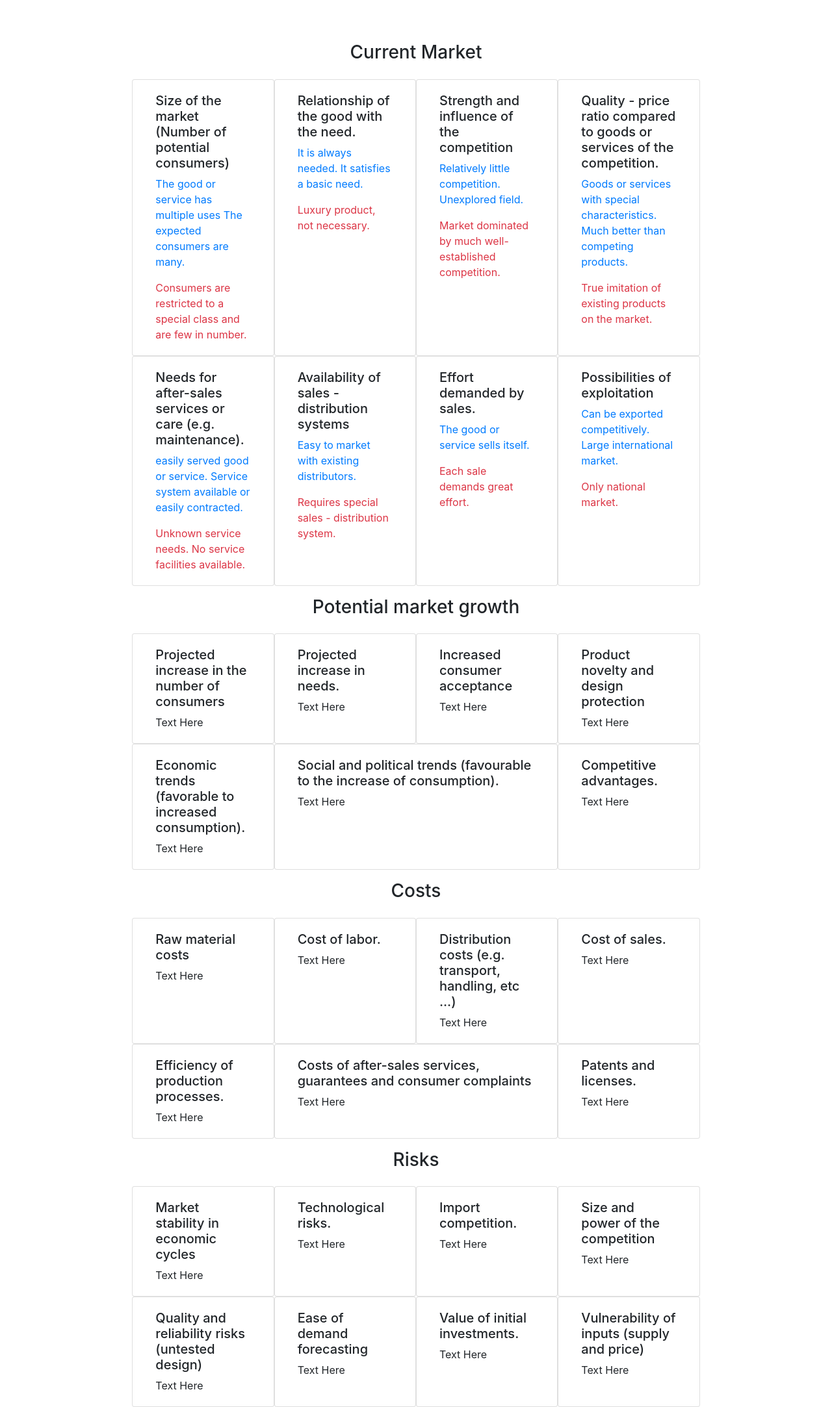
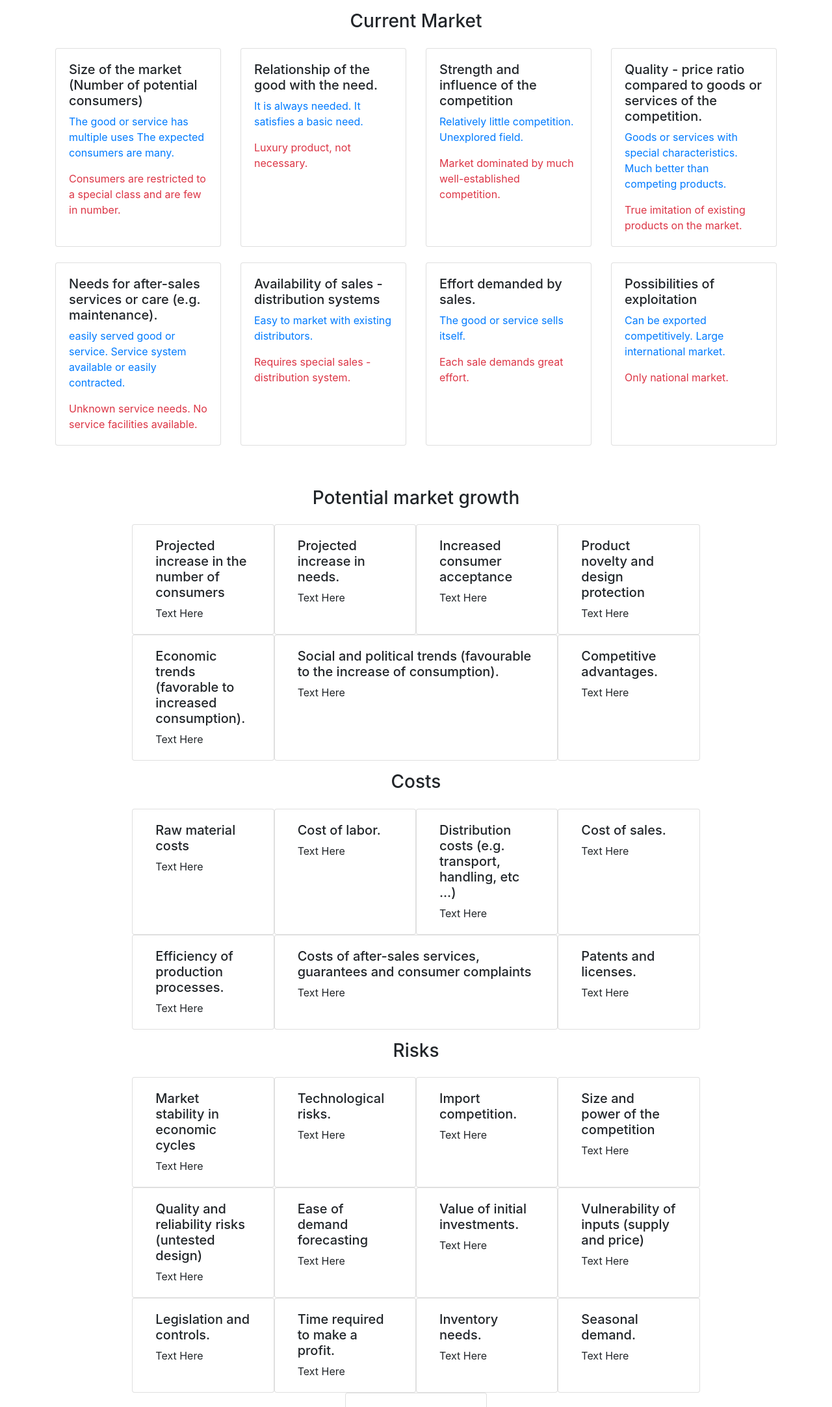
Before and after one commit to Andres6936/Vrosky, a PHP site: page /html/Questions.php in a window 1280 px wide. Shown: the part 56-2222 px from the top of the page at 65% size. Run offline with PHP 8.4, Linux system fonts and the light colour scheme.

Commit message:
Use of card-deck instead of divs

```diff
--- a/html/Questions.php
+++ b/html/Questions.php
@@ -32,22 +32,24 @@ $var = new Template();
 $var->showNavigation($links);
 ?>
 
-<section class="row pt-sm-5">
+<div class="container">
 
+    <div class="card-deck">
         <!-- First Header -->
         <div class="col-12 mx-auto w-75 h-100 p-3">
             <h3 class="h3 text-center">Current Market</h3>
         </div>
 
-    <div class="card col-sm-2 offset-sm-2">
+        <div class="card">
             <div class="card-body">
                 <h5 class="card-tittle">Size of the market (Number of potential consumers)</h5>
-            <p class="card-text text-primary">The good or service has multiple uses The expected consumers are many.</p>
+                <p class="card-text text-primary">The good or service has multiple uses The expected consumers are
+                    many.</p>
                 <p class="card-text text-danger">Consumers are restricted to a special class and are few in number.</p>
             </div>
         </div>
 
-    <div class="card col-sm-2">
+        <div class="card">
             <div class="card-body">
                 <h5 class="card-tittle">Relationship of the good with the need.</h5>
                 <p class="card-text text-primary">It is always needed. It satisfies a basic need.</p>
@@ -55,7 +57,7 @@ $var->showNavigation($links);
             </div>
         </div>
 
-    <div class="card col-sm-2">
+        <div class="card">
             <div class="card-body">
                 <h5 class="card-tittle">Strength and influence of the competition</h5>
                 <p class="card-text text-primary">Relatively little competition. Unexplored field.</p>
@@ -63,16 +65,19 @@ $var->showNavigation($links);
             </div>
         </div>
 
-    <div class="card col-sm-2">
+        <div class="card">
             <div class="card-body">
                 <h5 class="card-tittle">Quality - price ratio compared to goods or services of the competition.</h5>
-            <p class="card-text text-primary">Goods or services with special characteristics. Much better than competing
+                <p class="card-text text-primary">Goods or services with special characteristics. Much better than
+                    competing
                     products.</p>
                 <p class="card-text text-danger">True imitation of existing products on the market.</p>
             </div>
         </div>
+    </div>
 
-    <div class="card col-sm-2 offset-sm-2">
+    <div class="card-deck pt-4">
+        <div class="card">
             <div class="card-body">
                 <h5 class="card-tittle">Needs for after-sales services or care (e.g. maintenance).</h5>
                 <p class="card-text text-primary">easily served good or service. Service system available or easily
@@ -81,7 +86,7 @@ $var->showNavigation($links);
             </div>
         </div>
 
-    <div class="card col-sm-2">
+        <div class="card ">
             <div class="card-body">
                 <h5 class="card-tittle">Availability of sales - distribution systems</h5>
                 <p class="card-text text-primary">Easy to market with existing distributors.</p>
@@ -89,7 +94,7 @@ $var->showNavigation($links);
             </div>
         </div>
 
-    <div class="card col-sm-2">
+        <div class="card ">
             <div class="card-body">
                 <h5 class="card-tittle">Effort demanded by sales.</h5>
                 <p class="card-text text-primary">The good or service sells itself.</p>
@@ -97,13 +102,18 @@ $var->showNavigation($links);
             </div>
         </div>
 
-    <div class="card col-sm-2">
+        <div class="card ">
             <div class="card-body">
                 <h5 class="card-tittle">Possibilities of exploitation</h5>
                 <p class="card-text text-primary">Can be exported competitively. Large international market.</p>
                 <p class="card-text text-danger">Only national market.</p>
             </div>
         </div>
+    </div>
+</div>
+
+<section class="row pt-sm-5">
+
 
     <!-- Second Header -->
     <div class="col-12 mx-auto w-75 h-100 p-3">
```
Lines whose indentation alone changed are shown as unchanged.
